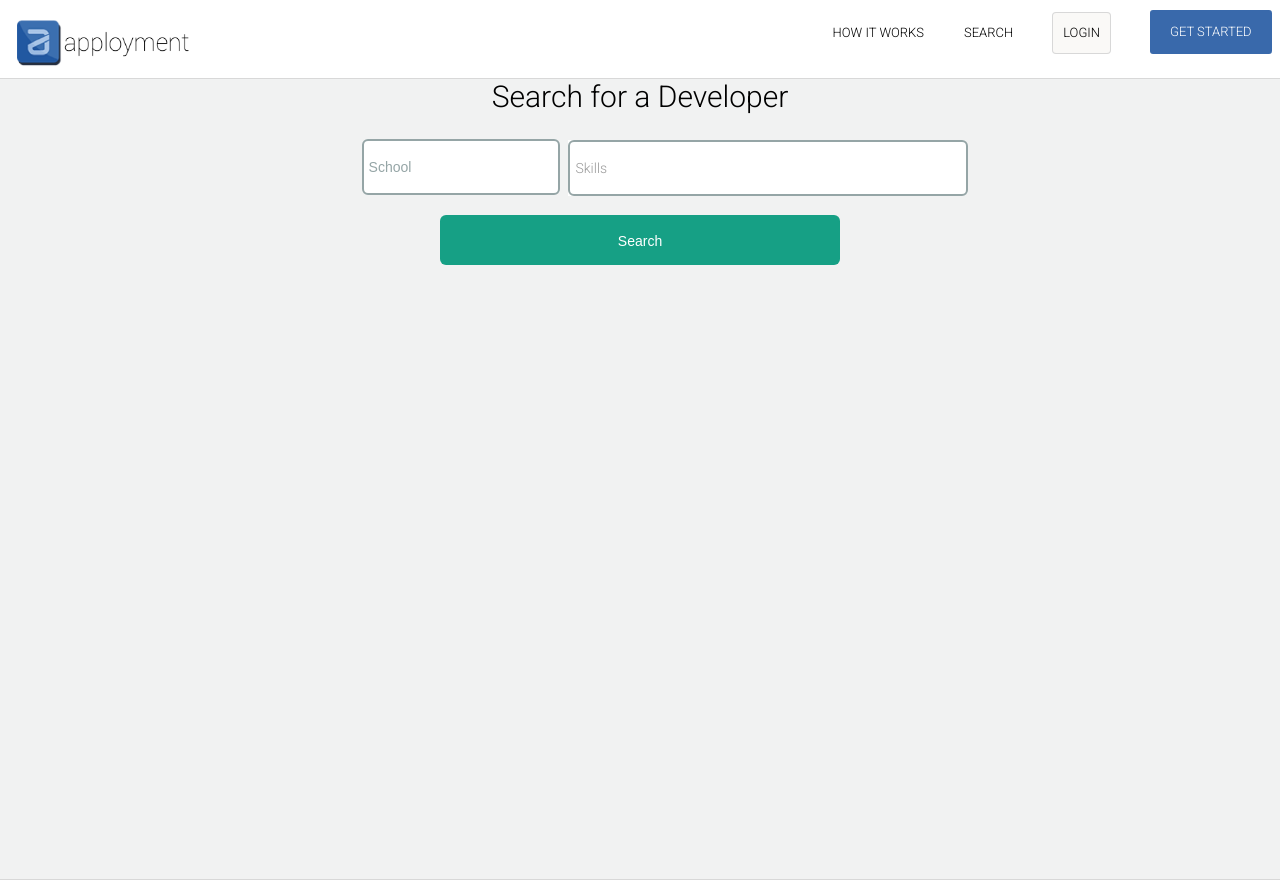
After one commit to alokedesai/Apployment, a Django app: page /search/ in a window 1280 px wide. The commit adds this page. Run offline with Django 3.2, Linux system fonts and the light colour scheme; data comes from the database, SQL or seed files in the repository; both versions use the stored data as it was after the commit; parts of the project's set-up code (start-up, migrations or seed data) failed here and were passed over; some libraries are stand-ins or nearby versions.

Commit message:
working on search query

```diff
--- a/apployment/settings.py
+++ b/apployment/settings.py
@@ -81,3 +81,5 @@ USE_TZ = True
 # https://docs.djangoproject.com/en/dev/howto/static-files/
 
 STATIC_URL = '/static/'
+MEDIA_ROOT = os.path.join(os.path.dirname(__file__), 'media/')
+MEDIA_URL = "/media/"
--- a/apployment_site/models.py
+++ b/apployment_site/models.py
@@ -10,6 +10,7 @@ class User(AbstractBaseUser):
 	description = models.CharField(max_length=200, null=True)
 	grad_year = models.CharField(max_length=200)
 	major = models.CharField(max_length=200)
+	# resume = models.FileField(blank=True, null=True)
 	# add file field for resume
 
 	# information necessary for extending abstractbaseuser
--- a/apployment_site/static/apployment_site/css/styles.css
+++ b/apployment_site/static/apployment_site/css/styles.css
@@ -220,7 +220,7 @@ margin-top: 40px;
   transition: 0.35s;
 }
 .form-login {
-	height: 50px;
+	height: 56px;
 	width: 400px;
 	-webkit-border-radius: 6px;
   -moz-border-radius: 6px;
@@ -500,14 +500,17 @@ background-color: #16A085;
 .pf-description{
 	margin-top: .3em;
 }
+.pf-rating, .pf-skills{
+	margin-top: .8em;
+}
 .pf-skills{
-	margin-top: .3em;
+	margin-bottom: .8em;
 }
-.pf-skills #title{
+.pf-skills #title, .pf-rating #title{
 	font-weight: 600;
 }
 .pf-skills .label{
 	background-color: #3969AB;
 	color: white;
-
+	font-weight: 400;
 }
--- /dev/null
+++ b/apployment_site/templates/apployment_site/search.html
@@ -0,0 +1,30 @@
+{% extends "apployment_site/base.html" %}
+{% block title %}Search {% endblock %}
+{% load staticfiles %}
+{% block content %}
+
+	<div class="page" style="height: 100%">
+
+	  <form action=""  method="POST" style="margin-top: -25px; text-align:center;">{% csrf_token %}
+	      <h2>Search for a Developer</h2>
+	      <span style="padding-right: 5px;">
+	      	<input class="form-login grayoutline green" type="text" style="width: 198px;" id="name" name="school" placeholder="School">
+	      </span>
+
+	     <span id="sk">
+	       <select data-placeholder="Skills" name="skills" style="width:350px;" class = "skills" id="skills" multiple>
+				{%for x in skills%}
+				<option>{{x.skill}}</option>
+				{% endfor %}
+      		</select>
+      	</span>
+      	<br>
+      	<br>
+      		<input class ="signin-login green" type=submit value="Search">
+	   </form>
+    </div>
+<script type="text/javascript">
+	$('.skills').chosen();
+</script>
+
+{% endblock %}
--- a/apployment_site/urls.py
+++ b/apployment_site/urls.py
@@ -8,4 +8,5 @@ urlpatterns = [
 	url(r'^signup/', views.signup, name="signup"),
 	url(r'^logout/', 'django.contrib.auth.views.logout', {"next_page" : "/"}),
 	url(r'^profile/', views.profile, name="profile"),
+	url(r'^search/', views.search, name="search"),
 ]
--- a/apployment_site/views.py
+++ b/apployment_site/views.py
@@ -8,7 +8,6 @@ from django.contrib.auth import authenticate, login
 from django.contrib.auth.decorators import login_required
 
 import urllib, hashlib
-
 
 def index(request):
 	return render(request, "apployment_site/index.html")
@@ -29,6 +28,11 @@ def signup(request):
                 password = request.POST.get("password")
                 description = request.POST.get("description")
 
+                # Experience attributes
+                title = request.POST.get("title1")
+                company = request.POST.get("company1")
+                description = request.POST.get("expDescription1")
+
                 # make sure no user exists with this username or email
                 if User.objects.filter(username=theUser) or User.objects.filter(email=email):
                         return HttpResponse("Error!")
@@ -39,7 +43,10 @@ def signup(request):
                 for s in skill:
                         y = hasSkill(user =user, skill=Skill.objects.filter(skill=s)[0])
                         y.save()
-                return HttpResponse("it worked!")
+                user= authenticate(username=username, password=password)
+                login(request, user)
+                return redirect("/")
+
 
 	return render(request, "apployment_site/signup.html", {"options" : options})
 def signin(request):
@@ -55,9 +62,22 @@ def signin(request):
         return render(request, "apployment_site/login.html")
 @login_required
 def profile(request):
+        skills = hasSkill.objects.filter(user__username=request.user.username)
+        rating = Review.objects.filter(rated__username=request.user.username)
+        stars = None
+        if rating:
+                stars = rating.stars
+        return render(request, "apployment_site/profile.html", {"skills" : skills, "stars":stars})
 
-        # gravatar_url = "http://www.gravatar.com/avatar/" + hashlib.md5(user.email.lower()).hexdigest()
-        #     # gravatar_url += urllib.urlencode({'default':default, 's':str(size)})
-        # gravatar_url += "?" + "s=" + str(size) +"&" + "d=" + "mm"
-        skills = hasSkill.objects.filter(user__username=user.username)
-        return render(request, "apployment_site/profile.html", {"skills" : skills})
+def search(request):
+        if request.method == "POST":
+                # get the school
+                school = request.POST.get("school")
+                skills = request.POST.getlist('skills')
+
+                # really complex query, think of how to simplify!
+                result = hasSkills.objects.filter(user__school_contains=school)
+                fresult = result.filter(skill__skill__in=skills)
+
+        skills = Skill.objects.all()
+        return render(request, "apployment_site/search.html", {"skills" : skills})
```
Also changed, not shown: apployment_site/templates/apployment_site/profile.html (+14 -3 lines), apployment_site/templates/apployment_site/signup.html (+2 -19 lines), db.sqlite3, 4 other files.
